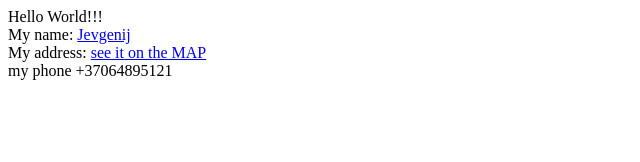
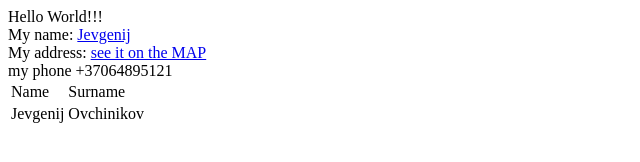
Before and after one commit to JJPaccito/hello-world, a plain HTML site: page index.html in a window 1280 px wide. Shown: the whole page, without its empty margins (0-640 px from the left). Drawn offline with Linux system fonts and the light colour scheme.

Commit message:
insert table

```diff
--- a/index.html
+++ b/index.html
@@ -11,6 +11,17 @@ My name: <a href="https://www.facebook.com/jevgenij.ovcinikov">Jevgenij</a> <br/
 My address: <a href="https://www.google.lt/maps/dir//54.9127479,23.9967662/@54.9126388,23.9913435,15.7z/data=!4m2!4m1!3e2">see it on the MAP</a> <br/>
 my phone +37064895121
 
+    <table>
+        <thead>
+            <td>Name</td>
+            <td>Surname</td>
+        </thead>
+        <tr>
+            <td>Jevgenij</td>
+            <td>Ovchinikov</td>
+        </tr>
+    </table>
+
 </body>
 
 </html>
```
